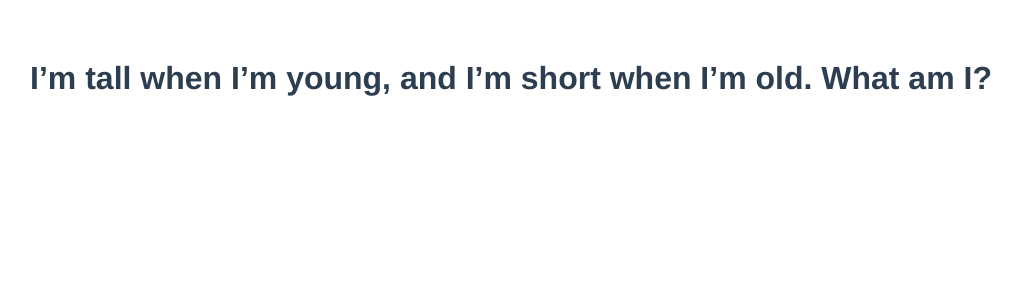
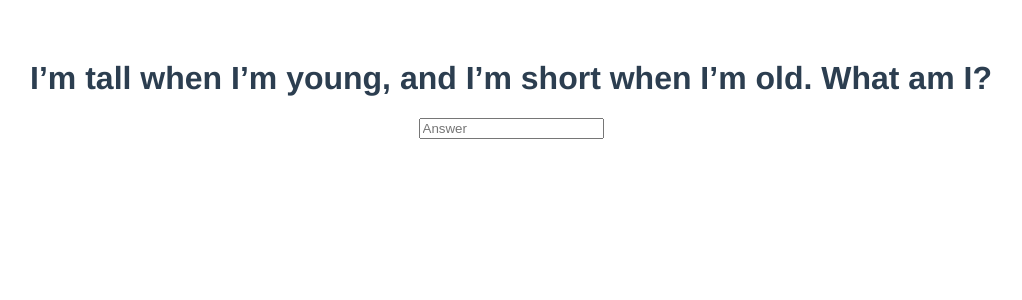
Before and after one commit to kelvintelon/Riddles, a Vue app in the folder vue-riddles/: page / in a window 1280 px wide. Shown: the top 300 px of the page, without its empty margins (129-1151 px from the left). Built offline with nearby package versions, Linux system fonts and the light colour scheme.

Commit message:
input for answer and list of attempts capped at 5

```diff
--- a/vue-riddles/src/components/RiddlesHomePage.vue
+++ b/vue-riddles/src/components/RiddlesHomePage.vue
@@ -1,15 +1,19 @@
 <template>
   <div class="hello">
-    <h1>{{ showRiddleOfTheDay }}</h1>
+    <h1>{{ this.riddles[showRiddleOfTheDay].Question }}</h1>
+    <input
+    placeholder="Answer"
+    v-model="answer"
+    @keydown.enter="submitAnswer"
+    :readonly="setReadOnly">
+    <div v-for="(item, index) in listOfAttempts" :key="index"> {{ item }}</div>
   </div>
 </template>
 
 <script>
 export default {
   name: 'RiddlesHomePage',
-  props: {
-    msg: String
-  },
+  listOfTries: [],
   data() {
     return {
       riddles: [
@@ -253,8 +257,26 @@ export default {
           Question: "What begins with an “e” and only contains one letter?",
           Answer: "Envelope"
         }
-      ]
+      ],
+      listOfAttempts: [],
+      answer: "",
+      readOnly: false,
     }
+  },
+  methods: {
+    submitAnswer() {
+      if (this.riddles[this.showRiddleOfTheDay].Answer.toUpperCase() == this.answer.toUpperCase()) {
+        alert("Correct!")
+        this.setReadOnly = true;
+      } else if (this.listOfAttempts.length != 5) {
+        this.listOfAttempts.push(this.answer);
+        this.answer = ""
+      } else {
+        alert("You have run out of attempts")
+        this.setReadOnly = true;
+      }
+
+    },
   },
   computed: {
     showRiddleOfTheDay() {
@@ -264,7 +286,7 @@ export default {
       let comparableDate = new Date(todayStringMMDDYYYY)
       let differenceInTime = comparableDate.getTime() - startTime.getTime();
       let differenceInDays = differenceInTime / (1000 * 3600 * 24);
-      return this.riddles[differenceInDays].Question
+      return differenceInDays
     },
   }
 }
```
